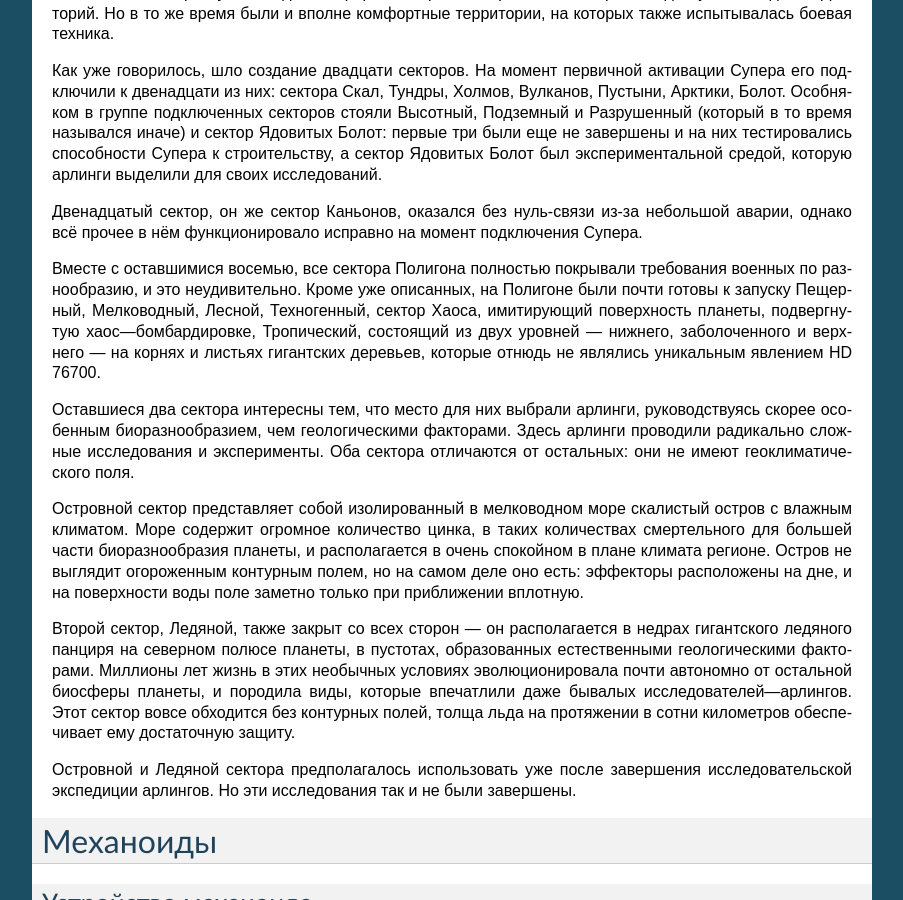
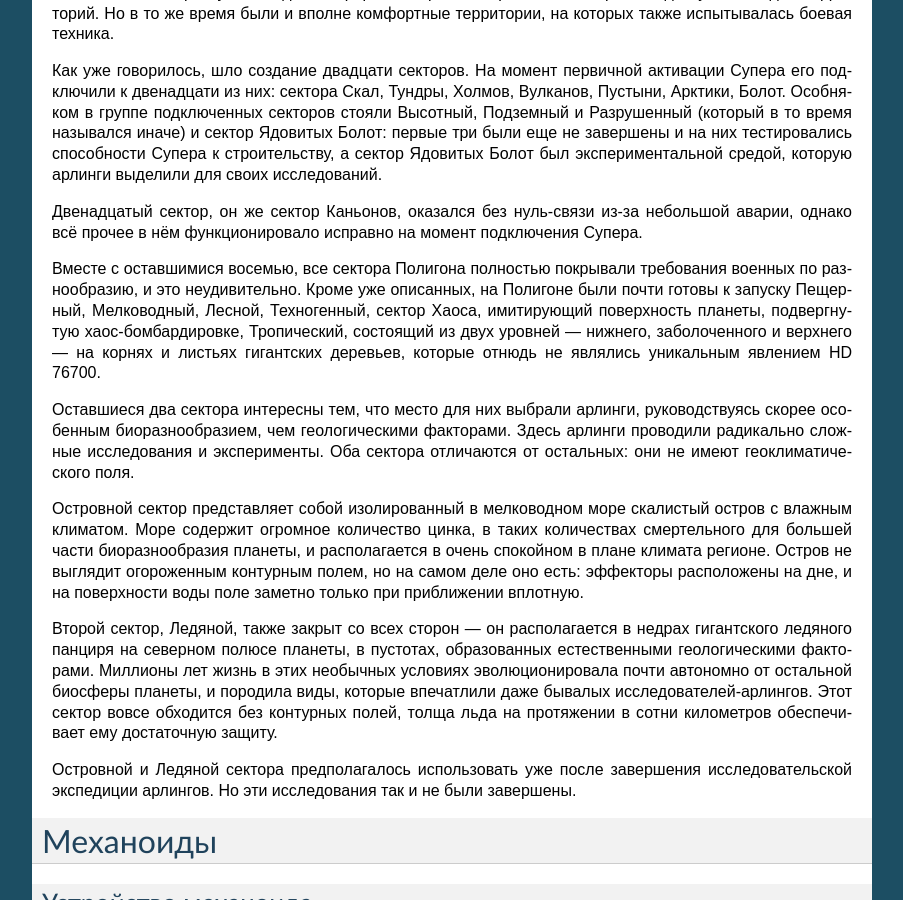
Before and after one commit to himerian/m3lore, a Sphinx documentation site: the page built from docs/source/m3story.rst, in a window 1280 px wide and 900 px high, scrolled down 43230 px. Shown: the whole window, without its empty margins (198-1101 px from the left). Built offline with Sphinx 7.4.7, drawn with Linux system fonts in a browser that asks for light colours; some of the changed text lies outside the part shown.

```diff
--- a/docs/source/m3story.rst
+++ b/docs/source/m3story.rst
@@ -2124,7 +2124,7 @@ Zm—76700 интересны высоким содержанием металл
 Причиной появления Полигонов в том виде, в каком они были созданы, стал Протокол
 Войны. Единственный документ человеческой расы, который игнорирует любые нормы,
 правила и законы, кроме Тотального Запрета. Отметает, при необходимости,
-морально—этические принципы во имя одного: выживания человеческой расы.
+морально-этические принципы во имя одного: выживания человеческой расы.
 
 После победы над АИИР у людей была очень весомая причина не вести никаких
 попыток в области разработки искусственного разума. А позже, когда добавились
@@ -2138,7 +2138,7 @@ Zm—76700 интересны высоким содержанием металл
 (ОИР), заключенный в заранее созданную когнитивную ловушку виртуальности
 собственного существования. После множества экспериментов удалось добиться
 стабильного выполнения директив: корректно нацеленный и мотивированный ОИР
-выполнял возложенные на него задачи без попыток отключиться или как—то иначе
+выполнял возложенные на него задачи без попыток отключиться или как-то иначе
 повлиять на эфемерность собственного существования.
 
 Но в обществе страх перед искусственным разумом всё ещё был невероятно силён.
@@ -2319,7 +2319,7 @@ HD 76700 отличается довольно низкой тектоничес
 Вместе с оставшимися восемью, все сектора Полигона полностью покрывали
 требования военных по разнообразию, и это неудивительно. Кроме уже описанных, на
 Полигоне были почти готовы к запуску Пещерный, Мелководный, Лесной, Техногенный,
-сектор Хаоса, имитирующий поверхность планеты, подвергнутую хаос—бомбардировке,
+сектор Хаоса, имитирующий поверхность планеты, подвергнутую хаос-бомбардировке,
 Тропический, состоящий из двух уровней — нижнего, заболоченного и верхнего — на
 корнях и листьях гигантских деревьев, которые отнюдь не являлись уникальным
 явлением HD 76700.
@@ -2341,7 +2341,7 @@ HD 76700 отличается довольно низкой тектоничес
 образованных естественными геологическими факторами. Миллионы лет жизнь в этих
 необычных условиях эволюционировала почти автономно от остальной биосферы
 планеты, и породила виды, которые впечатлили даже бывалых
-исследователей—арлингов. Этот сектор вовсе обходится без контурных полей, толща
+исследователей-арлингов. Этот сектор вовсе обходится без контурных полей, толща
 льда на протяжении в сотни километров обеспечивает ему достаточную защиту.
 
 Островной и Ледяной сектора предполагалось использовать уже после завершения
```
Also changed, not shown: docs/source/index.rst (+0 -7 lines), 1 other file.
